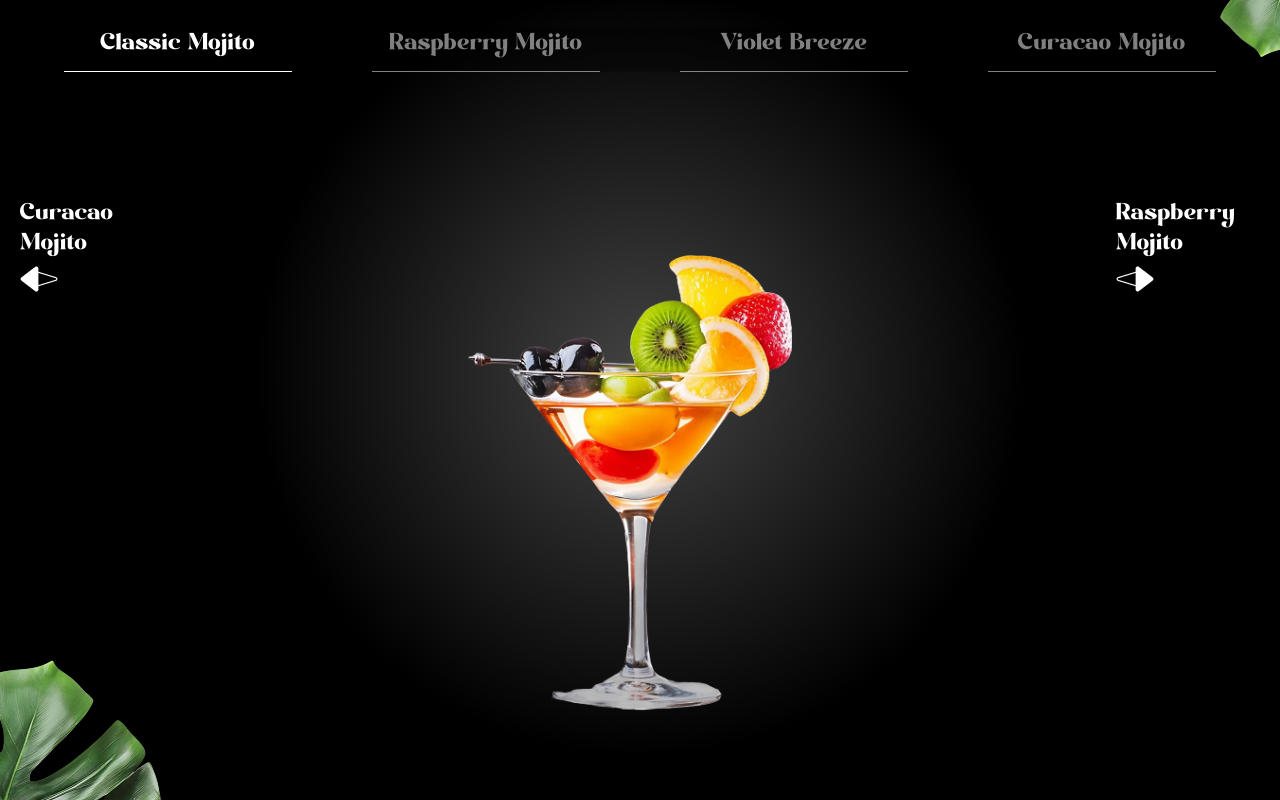
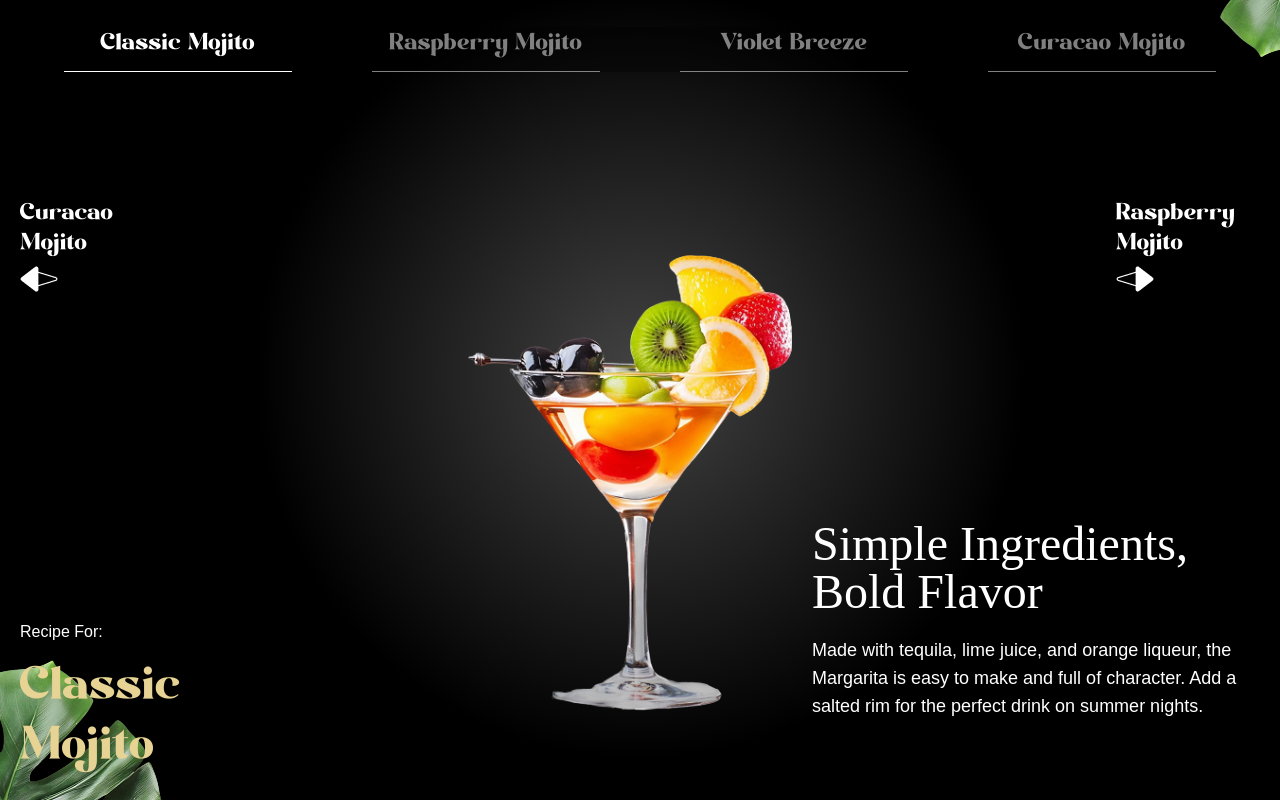
Before and after one commit to swaraj404/Animations, a React app: page / in a window 1280 px wide. Shown: the part 4225-5025 px from the top of the page. Built offline with nearby package versions, Linux system fonts and the light colour scheme; the HTML template or start-up script is replaced by a standard one; a web font is replaced by a local one.

Commit message:
completed the menu section

```diff
--- a/src/components/Menu.jsx
+++ b/src/components/Menu.jsx
@@ -1,10 +1,26 @@
 `use client`;
-import { useState } from "react";
+import { useState, useRef } from "react";
 import { allCocktails } from "../../constants";
+import gsap from "gsap";
+import { useGSAP } from "@gsap/react";
 
 const Menu = () => {
   const [currentIndex, setCurrentIndex] = useState(0);
   const totalCocktails = allCocktails.length;
+  const contentRef = useRef();
+
+   useGSAP(() => {
+	gsap.fromTo('#title', { opacity: 0 }, { opacity: 1, duration: 1 });
+	gsap.fromTo('.cocktail img', { opacity: 0, xPercent: -100 }, {
+	 xPercent: 0, opacity: 1, duration: 1, ease: 'power1.inOut'
+	})
+	gsap.fromTo('.details h2', { yPercent: 100, opacity: 0 }, {
+	 yPercent: 0, opacity: 100, ease: 'power1.inOut'
+	})
+	gsap.fromTo('.details p', { yPercent: 100, opacity: 0 }, {
+	 yPercent: 0, opacity: 100, ease: 'power1.inOut'
+	})
+ }, [currentIndex]);
 
   const goToSlide = (index) => {
     const newIndex = (index + totalCocktails) % totalCocktails;
@@ -16,9 +32,9 @@ const Menu = () => {
     ];
   };
 
- const currentCocktail = getCocktailAt(0);
- const prevCocktail = getCocktailAt(-1);
- const nextCocktail = getCocktailAt(1);
+  const currentCocktail = getCocktailAt(0);
+  const prevCocktail = getCocktailAt(-1);
+  const nextCocktail = getCocktailAt(1);
   return (
     <section id="menu" aria-labelledby="menu-heading">
       <img
@@ -84,6 +100,19 @@ const Menu = () => {
         <div className="cocktail">
           <img src={currentCocktail.image} className="object-contain" />
         </div>
+
+        <div className="recipe">
+
+          <div ref={contentRef} className="info">
+            <p>Recipe For:</p>
+            <p id="title">{currentCocktail.name}</p>
+          </div>
+
+          <div className="details">
+            <h2>{currentCocktail.title}</h2>
+            <p>{currentCocktail.description}</p>
+          </div>
+        </div>
       </div>
     </section>
   );
```
